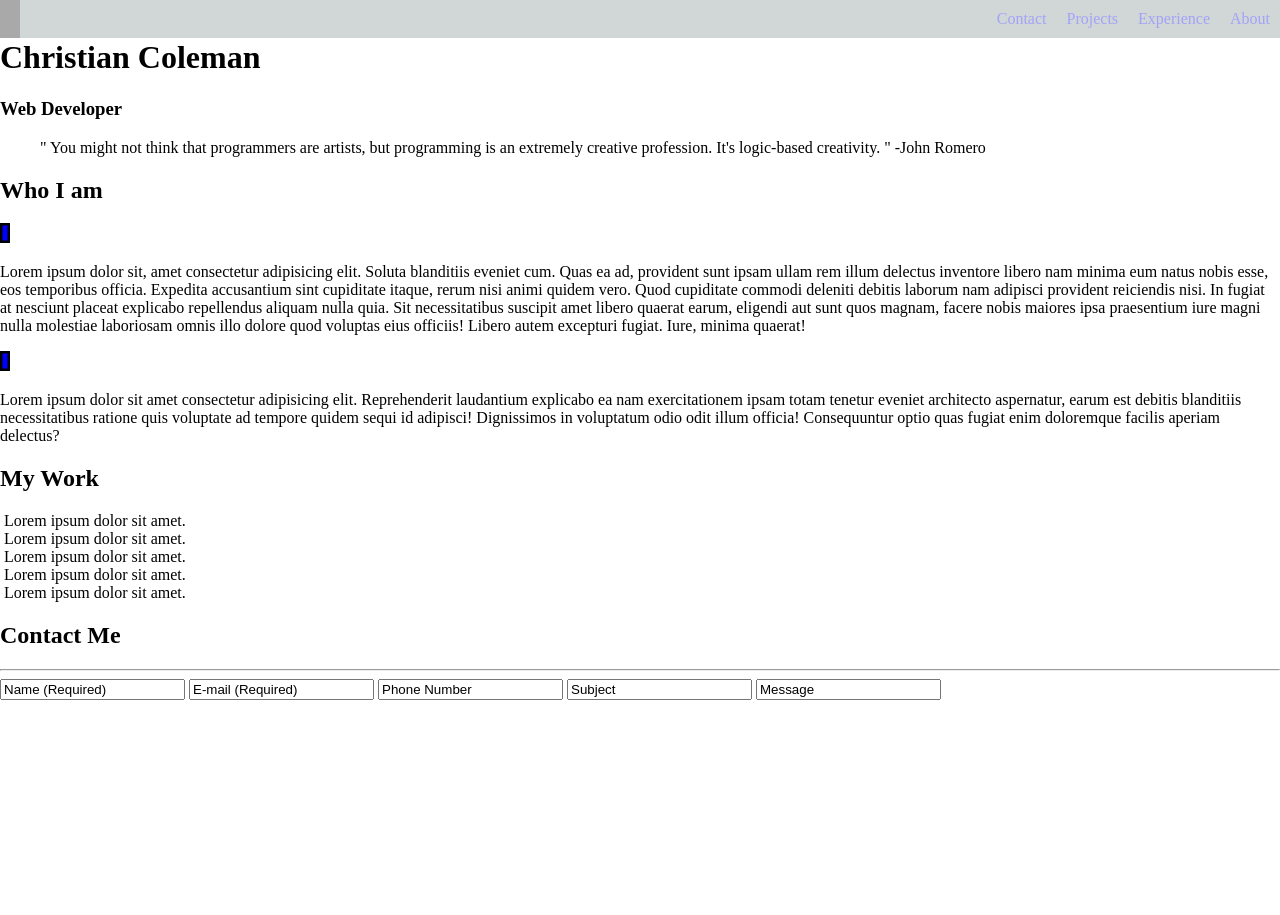
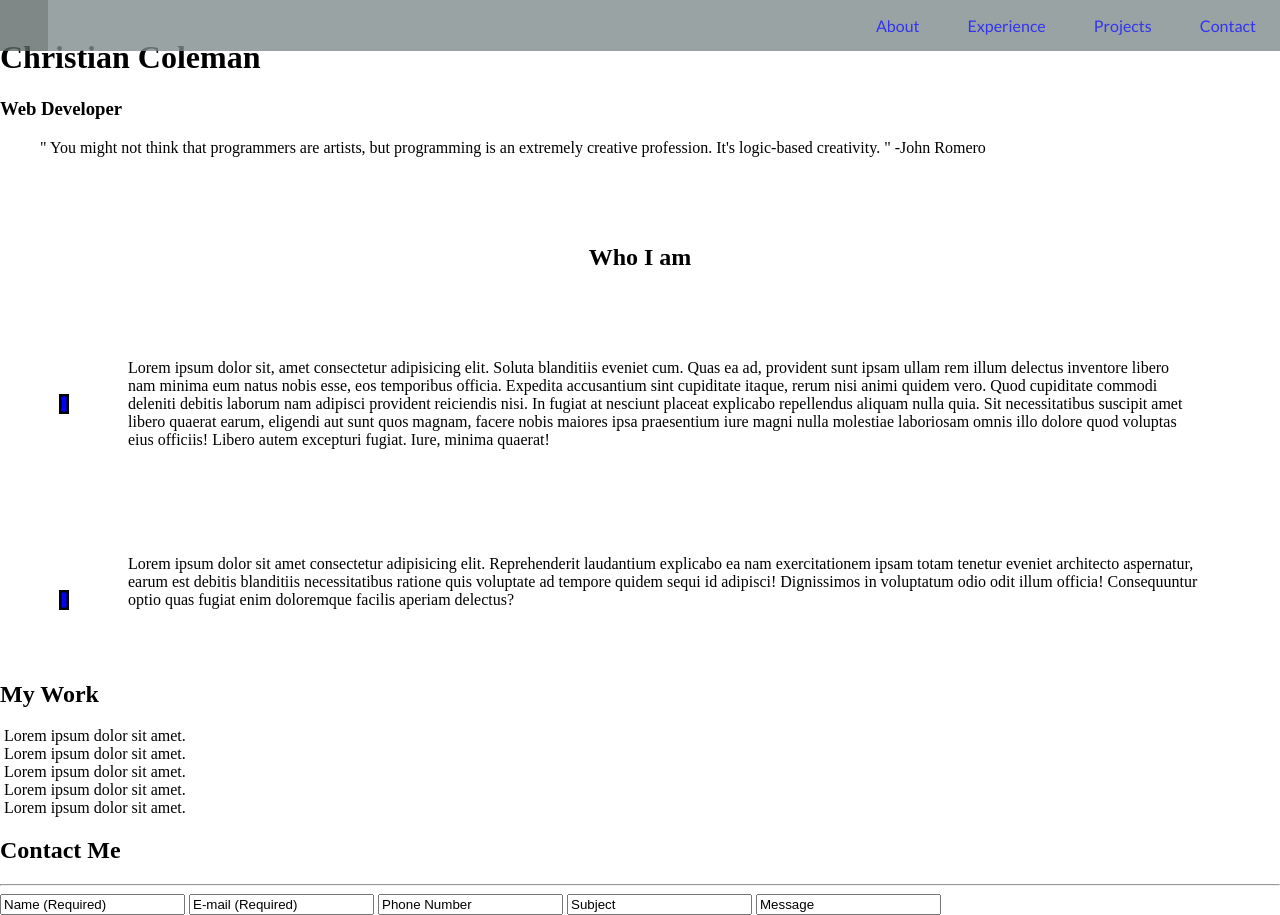
Before and after one commit to ChrisCodeCole/Portfolio2018, a plain HTML site: page index.html in a window 1280 px wide. Before the commit the page ends 800 px from the top, so only its background shows below. Drawn offline with Linux system fonts and the light colour scheme.

Commit message:
added grid to background section

```diff
--- a/Style/style.scss
+++ b/Style/style.scss
@@ -1,36 +1,85 @@
+/*
+COLORS
+*/
 $dark-navy: #1E1E2D;
 $dark-blue: #121F49;
-$blue: #0047ED;
+$blue: #0047ed;
 $grey: #808D8E;
 
+/*
+FONTS
+*/
 $p-font: 'Cormorant Infant', serif;
 $s-font: 'Lato', sans-serif;
 body{
   margin: 0 auto;
 }
 
-ul {
+
+/*
+NAVBAR
+*/
+.topnav {
   position: fixed;
   background-color: $grey;
-  opacity: 0.36;
-  list-style: none;
+  opacity: 0.8;
   width: 100%;
   margin: 0;
   padding: 0;
-  float: right;
-    li:first-child{
-      float: left;
-    }
-    li{
-      float: right;
-
       a{
-        display: block;
-        padding: 10px;
+        float: left;
+        padding: 1rem 1.5rem;
         text-decoration: none;
+        text-align: center;
+        font-family: $s-font;
         &:hover{
-          background-color: #111;
+          background-color: rgba(20, 20, 20, 0.3);
+          color: $blue;
         }
       }
+
+      .topnav-right{
+        float: right;
+      }
+}
+
+/*
+GRID - MY BACKGROUND
+*/
+
+#my-background{
+  display: grid;
+  grid-template-rows: 1.75fr 1.25fr 0.75fr 1.25fr;
+  grid-template-columns: 0.5fr 4.5fr;
+  grid-template-areas:
+    "txt txt txt txt txt"
+    "rect1 c1 c1 c1 c1"
+    ". . line . ."
+    "rect2 c2 c2 c2 c2"
+    ". . line2 . .";
+    h2{
+      grid-area: txt;
+      justify-self: center;
+      align-self: center;
     }
+
+    #rect1{
+      grid-area: rect1;
+      justify-self: center;
+      align-self: center;
+    }
+    #card1{
+      grid-area: c1;
+      margin-right: 5em;
+    }
+    #rect2{
+      grid-area: rect2;
+      justify-self: center;
+      align-self: center;
+    }
+    #card2{
+      grid-area: c2;
+      margin-right: 5em;
+    }
+
 }
--- a/index.html
+++ b/index.html
@@ -13,13 +13,15 @@
   <div class="container">
     <header>
       <nav>
-        <ul>
-          <li><a href="#container"><img src="" alt=""></a></li>
-          <li><a href="#my-background">About</a></li>
-          <li><a href="#my-skills">Experience</a></li>
-          <li><a href="#my-work">Projects</a></li>
-          <li><a href="#contact">Contact</a></li>
-        </ul>
+        <div class="topnav">
+          <a href="#container"><img src="" alt=""></a>
+          <div class="topnav-right">
+            <a href="#my-background">About</a>
+            <a href="#my-skills">Experience</a>
+            <a href="#my-work">Projects</a>
+            <a href="#contact">Contact</a>
+          </div>
+        </div>
       </nav>
       <img src="#" alt="">
       <img src="#" alt="">
@@ -32,18 +34,18 @@
     <main>
       <section id="my-background">
         <h2>Who I am</h2>
-        <svg width="10" height="20">
+        <svg id="rect1" width="10" height="20">
           <rect width="10" height="20" style="fill:rgb(0,0,255);stroke-width:5;stroke:rgb(0,0,0)" />
         </svg>
-        <div class="card">
+        <div id="card1" class="card">
           <p class="card-text">
             Lorem ipsum dolor sit, amet consectetur adipisicing elit. Soluta blanditiis eveniet cum. Quas ea ad, provident sunt ipsam ullam rem illum delectus inventore libero nam minima eum natus nobis esse, eos temporibus officia. Expedita accusantium sint cupiditate itaque, rerum nisi animi quidem vero. Quod cupiditate commodi deleniti debitis laborum nam adipisci provident reiciendis nisi. In fugiat at nesciunt placeat explicabo repellendus aliquam nulla quia. Sit necessitatibus suscipit amet libero quaerat earum, eligendi aut sunt quos magnam, facere nobis maiores ipsa praesentium iure magni nulla molestiae laboriosam omnis illo dolore quod voluptas eius officiis! Libero autem excepturi fugiat. Iure, minima quaerat!
           </p>
         </div>
-        <svg width="10" height="20">
+        <svg id="rect2" width="10" height="20">
          <rect width="10" height="20" style="fill:rgb(0,0,255);stroke-width:5;stroke:rgb(0,0,0)" />
         </svg>
-        <div class="card">
+        <div id="card2" class="card">
           <p class="card-text">
             Lorem ipsum dolor sit amet consectetur adipisicing elit. Reprehenderit laudantium explicabo ea nam exercitationem ipsam totam tenetur eveniet architecto aspernatur, earum est debitis blanditiis necessitatibus ratione quis voluptate ad tempore quidem sequi id adipisci! Dignissimos in voluptatum odio odit illum officia! Consequuntur optio quas fugiat enim doloremque facilis aperiam delectus?
           </p>
```
Also changed, not shown: Style/style.css, 1 other file.
